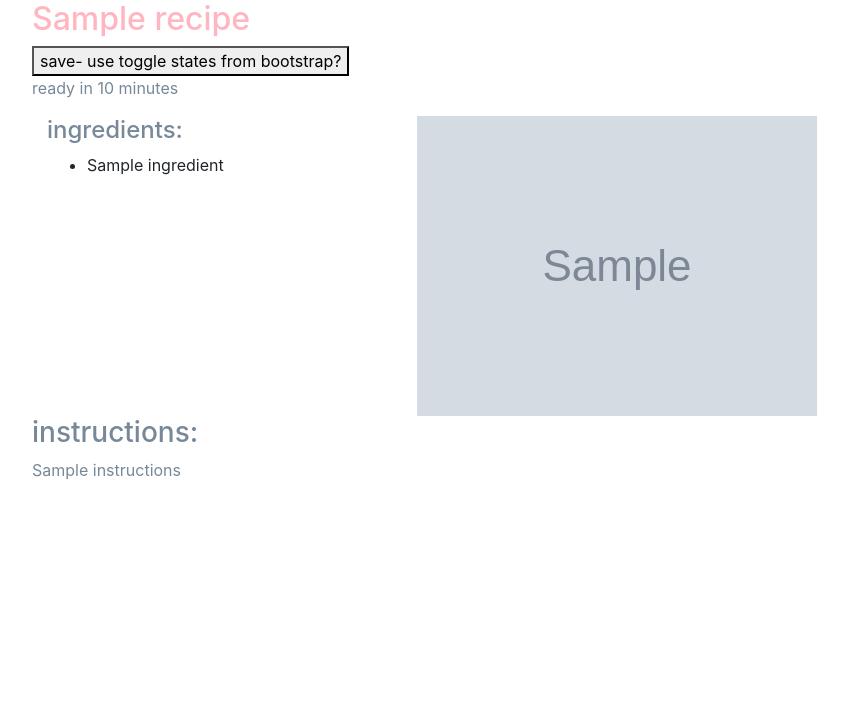
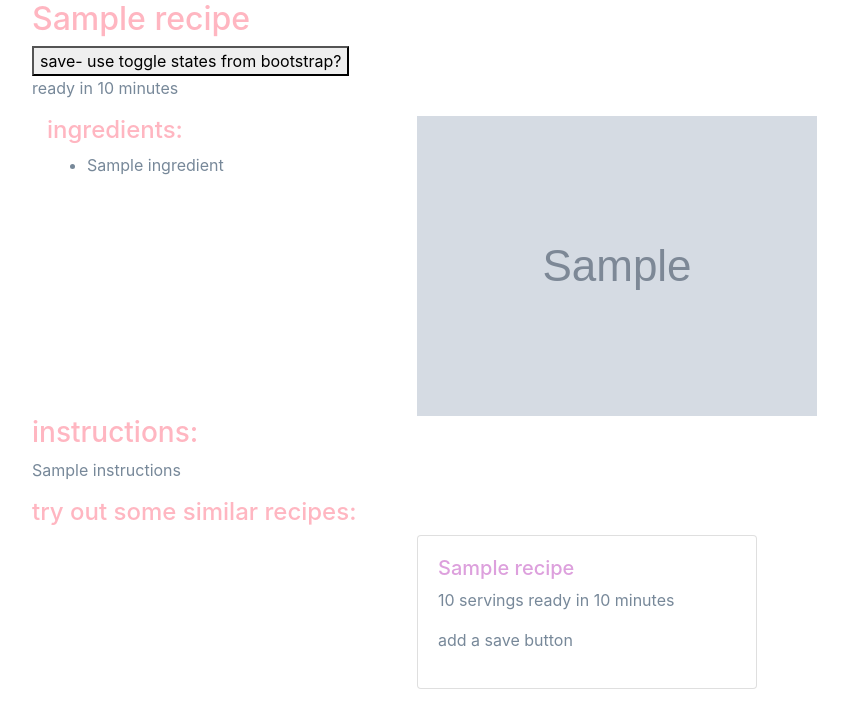
Before and after one commit to isadoradeckerlucke/perfect-recipe-capstone, a Flask app: template code/templates/recipe_details.html in a window 1280 px wide. Shown: the part 56-784 px from the top of the page, without its empty margins (53-901 px from the left). Run offline with Flask 2, Linux system fonts and the light colour scheme; the template is opened without the code that fills it: most values are stand-ins (such as "Sample title", 1, 10 or a date in 2020); grey boxes marked "Sample" are stand-in pictures; parts of the project's set-up code (start-up, migrations or seed data) failed here and were passed over; some libraries are stand-ins or nearby versions.

Commit message:
added similar recipes to recipe page, updated styles, fixed small bugs

```diff
--- a/code/app.py
+++ b/code/app.py
@@ -8,9 +8,7 @@ from sqlalchemy.exc import IntegrityError
 
 from models import db, connect_db, User
 from forms import LoginForm, AddUserForm
-api_key = 'ff7dd42a47bb43f5bb7c888ea284458e'
-api_key_2 = '28bc28ceb89040348ac7682f29690221'
-
+from secrets import api_key, api_key_2
 # don't forget to run seed.py!!!
 
 CURR_USER_KEY = 'current_user'
@@ -108,12 +106,12 @@ def login():
 
     return render_template('login.html', form = form)
 
-@app.route('/search')
+@app.route('/recipe/search')
 def search_recipes():
     """display search form"""
     return render_template('search.html')
 
-@app.route('/search_results')
+@app.route('/recipe/search/results')
 def display_search_results():
     """display results of user search"""
     need_to_have = request.args['need_to_have']
@@ -151,10 +149,16 @@ def show_recipe_details(recipe_id):
     """show details on a specific recipe"""
     recipe = requests.get(f"https://api.spoonacular.com/recipes/{recipe_id}/information?apiKey={api_key_2}").json()
 
-    instructions = ""
-    soup_instructions = BeautifulSoup(recipe['instructions'], 'html.parser')
-    for string in soup_instructions.stripped_strings:
-        instructions += repr(string)
+    if recipe['instructions']:
+        instructions = ""
+        soup_instructions = BeautifulSoup(recipe['instructions'], 'html.parser')
+        for string in soup_instructions.stripped_strings:
+            stripped_instructions = string.replace('\n', ' ')
 
+            instructions += stripped_instructions
+    else:
+        instructions = "we couldn't find instructions for this recipe :("
 
-    return render_template('recipe_details.html', recipe = recipe, instructions = instructions)
+    similar_recipes = requests.get(f"https://api.spoonacular.com/recipes/{recipe_id}/similar?apiKey={api_key_2}&number=3").json()
+
+    return render_template('recipe_details.html', recipe = recipe, instructions = instructions, similar_recipes = similar_recipes)
--- a/code/static/app.css
+++ b/code/static/app.css
@@ -35,6 +35,10 @@ h2 {
     color:lightpink;
 }
 
-h3, h4, h5, h6, p {
+h3, h4, h5, h6 {
+    color: lightpink;
+}
+
+p, li {
     color: lightslategray;
 }
--- a/code/templates/base.html
+++ b/code/templates/base.html
@@ -21,7 +21,7 @@
     <nav class="navbar justify-content-center navbar-expand-lg">
         <ul class="nav">
             <li class="nav-item">
-                <a class="nav-link" href="/search">search for new recipes!</a>
+                <a class="nav-link" href="/recipe/search">search for new recipes!</a>
             </li>
 
             {% if not g.user %}
--- a/code/templates/recipe_details.html
+++ b/code/templates/recipe_details.html
@@ -34,4 +34,29 @@
 <h3>instructions:</h3>
 <p>{{instructions}}</p>
 
+<h4>try out some similar recipes:</h4>
+<div class="container-fluid">
+    <div class="row justify-content-around align-items-top">
+
+        {% for recipe in similar_recipes %}
+        <div class="col-4">
+            <div class="card text-black mb-3">
+
+                <!-- {% if recipe.sourceUrl %}
+                <img src="{{recipe.sourceUrl}}" alt="image of {{recipe.title}}" class = 'card-img-top'>
+                {% else %}
+                <img src="/static/download.jpeg" alt="chef hat image" class = 'card-img-top'>
+                {% endif %} -->
+
+                <div class="card-body">
+                    <h5><a href="/recipe/{{recipe.id}}">{{recipe.title}}</a></h5>
+                    <p>{{recipe.servings}} servings ready in {{recipe.readyInMinutes}} minutes</p>
+                    <p>add a save button</p>
+                </div>
+            </div>
+        </div>
+        {% endfor %}
+    </div>
+</div>
+
 {% endblock %}
--- a/code/templates/search.html
+++ b/code/templates/search.html
@@ -3,7 +3,7 @@
 {% block content %}
 <h2>search for a recipe!</h2>
 <h6>all categories are optional--if you enter nothing, you will be shown random recipes</h6>
-<form id = 'search_form' action = '/search_results' id = 'search-form'>
+<form id = 'search_form' action = '/recipe/search/results' id = 'search-form'>
 
     <div class = 'form-row'>
         <div class = 'form-group col-md-4'><label for="need_to_have">must-have ingredients: </label><input class = 'form-control' type="text" placeholder = 'pears, cream, oats' name = 'need_to_have' id = 'need_to_have'></div>
--- a/code/templates/search_results.html
+++ b/code/templates/search_results.html
@@ -11,7 +11,7 @@
 {% if recipes.totalResults == 0 %}
 <h2>hm, it looks like your search didn't return any results</h2>
 <img src="/static/sad_chef.jpg" id = "chef_image" alt="sad chef cartoon">
-<p ><a class = 'btn btn-lg btn-block' id = 'buttons'  href="/search">double check your search terms and try again!</a></p>
+<p ><a class = 'btn btn-lg btn-block' id = 'buttons'  href="/recipe/search">double check your search terms and try again!</a></p>
 {% else %}
 <h1>here are your recipes!</h1>
 <div class="container-fluid">
--- a/code/test_user_model.py
+++ b/code/test_user_model.py
@@ -94,7 +94,7 @@ class UserModelTestCase(TestCase):
 
     def test_invalid_email_signup(self):
         """test that it catches invalid email"""
-        invalid = User.signup("testtest", 'isadoradl5@gmail.com', "password")
+        invalid = User.signup("testtest", None, "password")
         uid = 23423523
         invalid.id = uid
         with self.assertRaises(exc.IntegrityError) as context:
```
Also changed, not shown: 1 other file.
